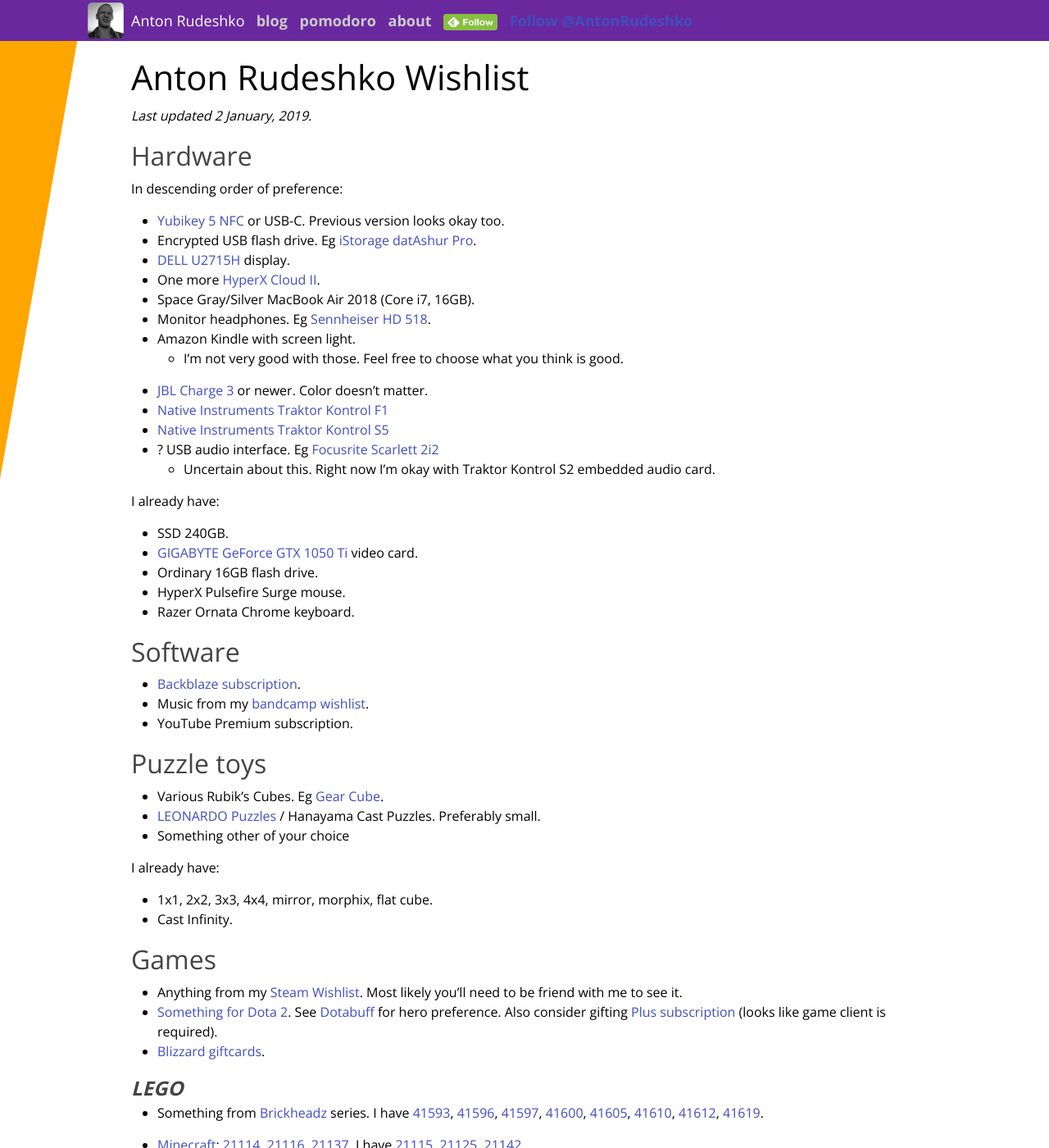
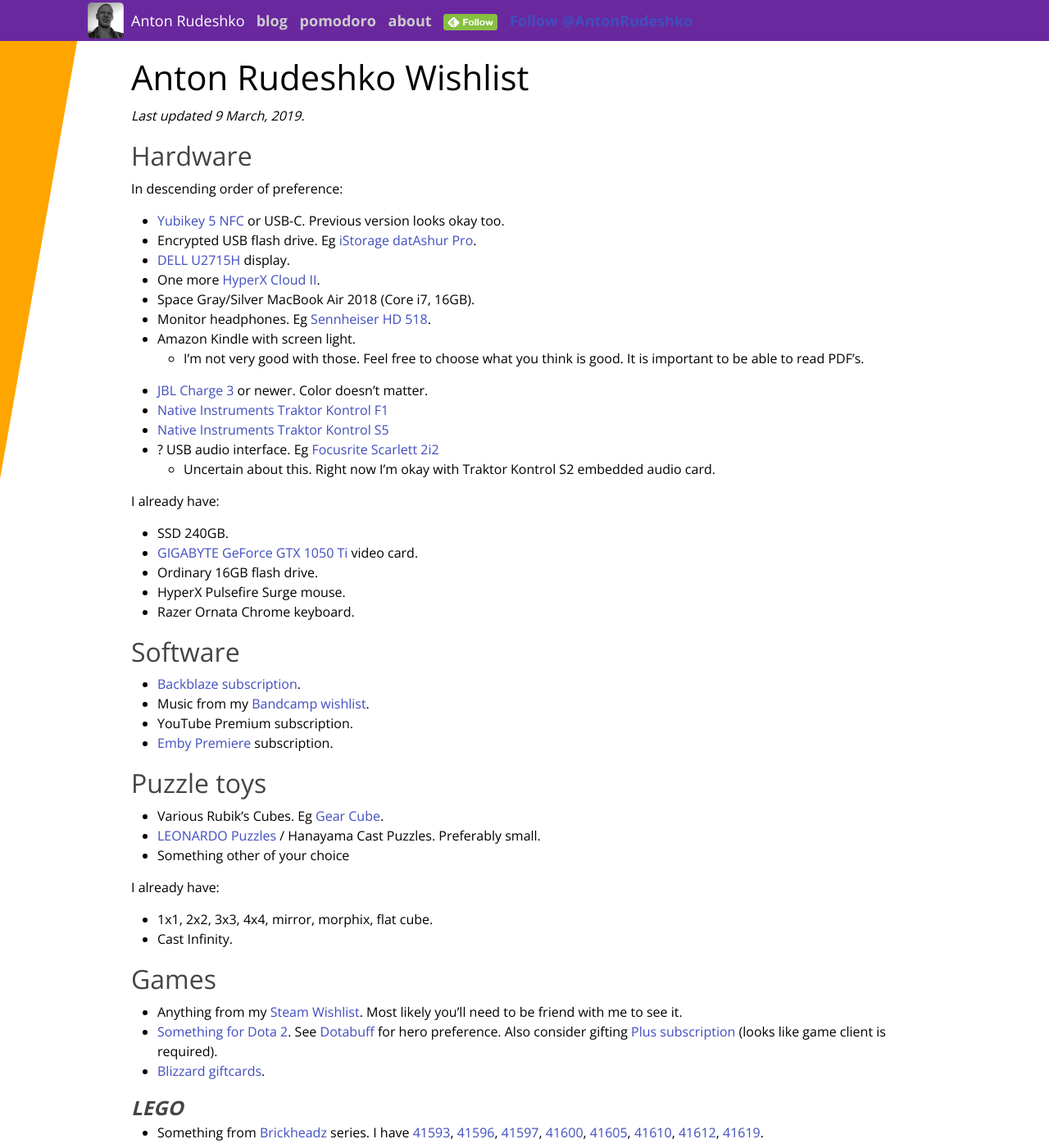
Before and after one commit to anton-rudeshko/anton-rudeshko.github.io, a Jekyll site: the page built from wishlist/index.md, in a window 1280 px wide and 1400 px high. Shown: the whole window at 82% size. Built offline with Jekyll 4.4.1, drawn with Linux system fonts in a browser that asks for light colours; comment, search, counter and statistics services are not loaded; some of the changed text lies outside the part shown.

Commit message:
wishlist: some updates

```diff
--- a/wishlist/index.md
+++ b/wishlist/index.md
@@ -5,7 +5,7 @@ title: Anton Rudeshko Wishlist
 
 # Anton Rudeshko Wishlist
 
-*Last updated 2 January, 2019.*
+*Last updated 9 March, 2019.*
 
 ## Hardware
 
@@ -18,7 +18,7 @@ In descending order of preference:
 * Space Gray/Silver MacBook Air 2018 (Core i7, 16GB).
 * Monitor headphones. Eg [Sennheiser HD 518][hd-518].
 * Amazon Kindle with screen light.
-  * I'm not very good with those. Feel free to choose what you think is good.
+  * I'm not very good with those. Feel free to choose what you think is good. It is important to be able to read PDF's.
 * [JBL Charge 3][jbl] or newer. Color doesn't matter.
 * [Native Instruments Traktor Kontrol F1][ni-kontrol-f1]
 * [Native Instruments Traktor Kontrol S5][ni-kontrol-s5]
@@ -48,11 +48,13 @@ I already have:
 ## Software
 
 * [Backblaze subscription][backblaze].
-* Music from my [bandcamp wishlist][bandcamp-wishlist].
+* Music from my [Bandcamp wishlist][bandcamp-wishlist].
 * YouTube Premium subscription.
+* [Emby Premiere][emby-premiere] subscription.
 
 [backblaze]: https://secure.backblaze.com/gift.htm
 [bandcamp-wishlist]: https://bandcamp.com/anton-rudeshko/wishlist
+[emby-premiere]: https://emby.media/premiere.html
 
 ## Puzzle toys
 
@@ -136,7 +138,8 @@ I'm fine with money gifts.
 
 ## Other
 
-* "Blood, Sweat, and Pixels" by Jason Schreier (without Russian translation).
+* High-quality 1L+ thermos (to be used in the office).
+* "Blood, Sweat, and Pixels" by Jason Schreier (_without_ Russian translation).
 * Touchscreen winter gloves.
 * Firm toothbrushes (R.O.C.S. are quite good).
 * Leaf tea.
```
